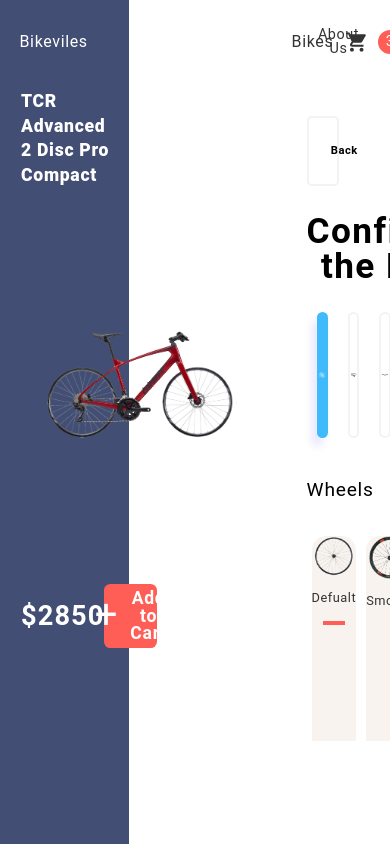
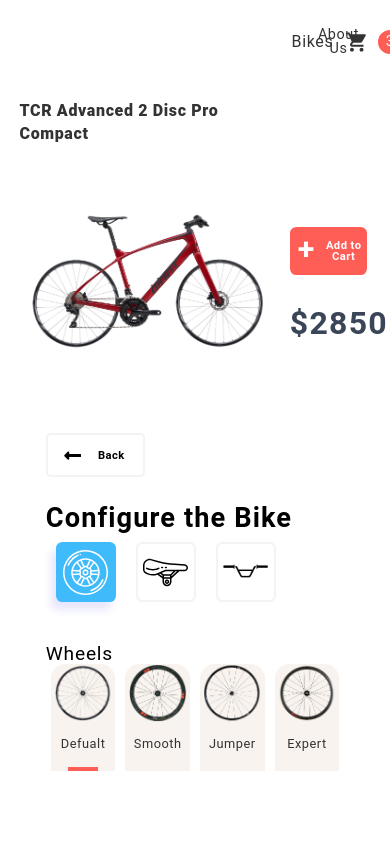
Before and after one commit to Ahmed-Zitouni/BikeStore, a React (Create React App) app: page /More-Info in a window 390 px wide. Built offline with nearby package versions, Linux system fonts and the light colour scheme.

Commit message:
Responive Design

```diff
--- a/src/App.js
+++ b/src/App.js
@@ -32,9 +32,9 @@
 
     <Route path="/More-Info" exact>
       <animated.div className = "LandingWrap">
+      <div></div>
         <NavBar colors= {2}/>
         <animated.div className = "MoreInfo" style={props}>
-          <div></div>
           <MoreInfo />
         </animated.div>
       </animated.div>
@@ -42,6 +42,7 @@
 
     <Route path="/Cart" exact>
       <animated.div className = "ChecKOutWrap">
+      <div></div>
         <NavBar colors= {1}/>
         <CheckOutPage />
       </animated.div>
--- a/src/App.scss
+++ b/src/App.scss
@@ -35,7 +35,7 @@
 	display: block;
 }
 #root {
-  height: 100%;
+
 }
 html, body {
   height: 100%;
@@ -73,18 +73,22 @@
 .LandingWrap {
   text-align: center;
   width: 100%;
-  height: 100%;
+  height: 100vh;
   background: white;
   position: relative;
   overflow-x: hidden;
   overflow-y: hidden;
-  display: grid;
-  grid-gap: 0px;
-  grid-template-columns: repeat(2, 1fr);
-  grid-template-rows: 10vh auto;
-  grid-template-areas:
-    "n n"
-    "m m";
+  flex-direction: column;
+  display: flex;
+  >div:nth-child(1) {
+    z-index: 3;
+    position: absolute;
+    width: 33%;
+    height: 100%;
+    background: $Main;
+    top: 0;
+    left: 0;
+  }
 }
 .App {
   text-align: center;
@@ -101,7 +105,6 @@
   display: flex;
   flex-direction: row;
   align-items: center;
-  margin: 0px 5rem;
   height: 10vh;
   z-index: 6;
   position: relative;
@@ -361,12 +364,12 @@
 }
 .MoreInfo {
   z-index: 3;
-  width: 100%;
+  width: 90%;
   height: 100%;
-  background: white;
   display: flex;
   flex-direction: row;
-  grid-area: m;
+  align-self: center;
+  /*
   >div:nth-child(1) {
     z-index: 1;
     position: absolute;
@@ -375,20 +378,21 @@
     background: $Main;
     top: 0;
   }
+  */
 }
 
 .BikeDiv {
-  width: 54%;
+  width: 61%;
   z-index: 1;
   height: 100%;
+  color: white;
   >div {
-    margin-left: 10%;
     display: flex;
     margin-top: 1rem;
     justify-content: flex-start;
-    color: white;
+    flex-direction: column;
   }
-  > div:nth-of-type(1) {
+  .BikeN {
     display: flex;
     flex-direction: row;
     align-items: center;
@@ -409,11 +413,10 @@
       font-size: 0.7rem;
     }
   }
-  > div:nth-of-type(2) {
+  .BikeI {
     margin-top: 2rem;
     height: 22rem;
-    width: 90%;
-    padding-left: 1rem;
+    width: 95%;
     position: relative;
     user-select: none;
     >img:nth-child(1) {
@@ -426,9 +429,11 @@
       height: 100%;
       object-fit: contain;
       position: absolute;
+      top: 0;
+      left: 0
     }
   }
-  > div:nth-of-type(3) {
+  .BikeP {
     height: 5rem;
     width: 100%;
     display: flex;
@@ -453,6 +458,7 @@
       align-content: center;
       justify-content: center;
       h1:nth-of-type(1) {
+        color: white;
         justify-self: center;
         align-self: center;
         font-size: 2.5rem;
@@ -461,6 +467,7 @@
         margin-bottom: 3px;
       }
       h1:nth-of-type(2) {
+        color: white;
         justify-self: center;
         align-self: center;
         font-weight: 700;
@@ -470,13 +477,12 @@
   }
 }
 .ConfigDiv {
-  width: 46%;
+  width: 39%;
   height: 100%;
   >div:nth-of-type(1) {
-    margin-left: 6rem;
     margin-top: 2rem;
-    height: 90%;
-    width: 70%;
+    height: 100%;
+    width: 100%;
     display: flex;
     flex-direction: column;
 
@@ -487,7 +493,7 @@
         display: flex;
         height: 100%;
         padding-left: 5%;
-        width: 18%;
+        width: 5rem;
         border-radius: 0.3rem;
         border: 2px solid #f4f2f4;
         cursor: pointer;
@@ -518,7 +524,6 @@
         }
       }
       >div:nth-of-type(2) {
-        height: 25%;
         display: flex;
         >div {
           cursor: pointer;
@@ -526,11 +531,12 @@
           margin: 10px 10px;
           border-radius: 0.4rem;
           background: white;
-          flex: 1;
           display: flex;
           align-items: center;
           justify-content: center;
           user-select: none;
+          width: 5rem;
+          height: 5rem;
           >img {
             user-select: none;
             height: 80%;
@@ -627,7 +633,15 @@
         display: flex;
         font-size: 0.75rem;
         font-weight: 700;
-        width: 80%;
+        width: 90%;
+        > a {
+          div {
+            display: flex;
+            align-items: center;
+            padding: 0px 5px;
+            justify-content: center;
+          }
+        }
         >a:nth-of-type(1) {
           cursor: pointer;
           border: 2px solid #f4f2f4;
@@ -646,7 +660,6 @@
           cursor: pointer;
           border: 2px solid $Secondary;
           margin: 10px 10px;
-          margin-right: 40px;
           border-radius: 0.4rem;
           background: $Secondary;
           width: 40%;
@@ -674,10 +687,15 @@
         height: 15rem;
         display: flex;
         margin-top: 1rem;
+        >div:nth-of-type(2) {
+          margin: 0px 8%;
+        }
         >div {
           border-radius: 0.9rem 0.9rem 0 0;
-          margin: 0px 7%;
-          width: 20%;
+          width: 28%;
+          display: flex;
+          flex-direction: column;
+          align-items: center;
           >img {
             height: 30%;
             width: 100%;
@@ -688,7 +706,7 @@
             justify-self: flex-start;
             font-size: 0.78rem;
             display: flex;
-            text-align: left;
+            text-align: center;
             margin-top: 1rem;
             line-height: 1.3;
             height: 25%;
@@ -712,7 +730,7 @@
               display: flex;
               align-items: center;
               justify-content: center;
-              margin-left: 1.2rem;
+              margin-left: 10%;
               border-radius: 15%;
               user-select: none;
               p {
@@ -730,6 +748,8 @@
   display: flex;
   flex-direction: row;
   height: 72vh;
+  width: 90%;
+  align-self: center;
 }
 .Landing {
     text-align: center;
@@ -756,7 +776,7 @@
 .LandingBike {
   grid-area: b;
   z-index: 5;
-  width: 100%;
+  width: 60%;
   padding-top: 4rem;
   display: flex;
   flex-direction: row;
@@ -767,10 +787,11 @@
 }
 .Landing-Text {
   padding-top: 5rem;
-  margin-left:6rem;
   display: flex;
   align-items: flex-start;
   flex-direction: column;
+  width: 40%;
+  div {
     >h1 {
       width: 100%;
       text-align: left;
@@ -786,9 +807,11 @@
       text-align: left;
       line-height: 1.8;
     }
+  }
     >a {
       margin-top: 2rem;
       margin-left: 2rem;
+      z-index: 3;
     }
     > a div {
       cursor: pointer;
@@ -853,6 +876,15 @@
   align-items: center;
   justify-content: center;
   position: relative;
+  >div:nth-of-type(1) {
+    z-index: 3;
+    position: absolute;
+    width: 40%;
+    height: 100%;
+    background: $Main;
+    top: 0;
+    right: 0;
+  }
 }
 .CheckOutPage {
   display: flex;
@@ -902,7 +934,7 @@
       height: 21px;
       width: 20px;
       background: #ff5e57;
-      font-size: 16px;
+      font-size: 14px;
       border-radius: 50%;
       display: flex;
       justify-content: center;
@@ -1069,11 +1101,11 @@
   }
 }
 .PriceDetails {
-  height: 15rem;
   display: flex;
   flex-direction: column;
-  margin-top: 2rem;
+  margin-top: 1rem;
   font-size: 15px;
+  font-weight: 700;
   >div:nth-of-type(1) {
     color: $Secondary;
     font-weight: 600;
@@ -1083,7 +1115,7 @@
   }
   >div:nth-of-type(4) {
     font-weight: 600;
-    font-size: 1.05rem;
+    font-size: 18px;
   }
   >div {
     display: flex;
@@ -1096,53 +1128,55 @@
   }
 }
 .CartItemF {
-  color: #888;
-  margin-top: 0.5rem;
+  color: #333;
+  margin-top: 0.8rem;
   display: flex;
   flex-direction: row;
-  height: 6rem;
+  height: 5.2rem;
   background: white;
-  border-radius: 3px;
+  border-radius: 7px;
   >img {
     width: 27%;
     object-fit: contain;
     margin: 0px 0.5rem;
     align-self: center;
+    height: 77%;
   }
   >div {
     flex: 1;
-    margin-top: 0.5rem;
+    margin-top: 0.9rem;
     >h1 {
-      font-size: 15px;
+      font-size: 14px;
       font-weight: 700;
       text-align: left;
       line-height: 1.2;
     }
     >p {
-      font-size: 15px;
+      font-size: 12px;
       text-align: left;
+      color: grey;
       margin-top: 0.5rem;
     }
   }
   >h2:nth-of-type(1) {
-    margin-top: 0.5rem;
+    margin-top: 0.9rem;
     width: 10%;
   }
   >h2:nth-of-type(2) {
-    margin-top: 0.5rem;
+    margin-top: 0.9rem;
     width: 12%;
     text-align: right;
     margin-right: 5px;
   }
   >svg {
     cursor: pointer;
-    margin: 0px 1%;
-    margin-top: 0.4rem;
+    margin: 0px 2%;
+    margin-top: 0.8rem;
   }
 }
 .OrderInfo {
-  margin-left: 12.1%;
-  width: 29.666667%;
+  padding-left: 5.1%;
+  width: 37.666667%;
   display: flex;
   flex-direction: column;
   z-index: 3;
@@ -1152,105 +1186,9 @@
     margin: 0 0 2px;
     text-transform: uppercase;
     border-bottom: 1px solid #ddd;
+    font-weight: 700;
   }
 }
-/*
-.Header {
-  height: 100vh;
-  width: 100vw;
-  position: relative;
-
-  background-image: url('https://s7d5.scene7.com/is/image/Specialized/gift-guide_PLP_CategoryHero_1440x450?$hybris-category-hero$');
-  >div {
-    position: absolute;
-    top:30%;
-    right: 10rem;
-    color: white;
-    width: 30%;
-    font-weight: 700;
-    font-size: 4rem;
-  }
-}
-.BikeGrid {
-  display: grid;
-  background: white;
-  grid-gap: 0px;
-  padding: 0px 10%;
-  padding-top: 4rem;
-  grid-template-columns: 12rem auto;
-  grid-template-rows: auto;
-  grid-template-areas:
-    "s d";
-}
-.SortBar {
-  grid-area: s;
-  >div {
-    height: 100%;
-    .Category:nth-of-type(1){
-      margin-top: 0px;
-    }
-    .Category{
-      display: flex;
-      align-items: flex-start;
-      justify-content: flex-start;
-      width: 100%;
-      flex-direction: column;
-      margin-top: 1rem;
-
-      h1 {
-        border-bottom: 2px solid #f4f2f4;
-        width: 100%;
-        text-align: left;
-        font-size: 1.4rem;
-        font-weight: 700;
-        line-height: 1.2;
-      }
-      input {
-        height: 1.2rem;
-        width: 1.2rem;
-      }
-      >div:nth-of-type(1){
-        margin-top: 1rem;
-      }
-      >div{
-        display: flex;
-        align-items: center;
-        justify-content: center;
-        height: 2rem;
-      }
-    }
-  }
-}
-
-.MainGrid {
-  grid-area: d;
-  display: grid;
-  grid-gap: 40px;
-  grid-template-columns: repeat(3, 1fr);
-  grid-auto-rows: 290px;
-  margin-right: 4rem;
-   div {
-    background: white;
-    >img {
-      transition: transform .2s ease-in-out 0s;
-      width: 100%;
-      height: auto;
-      border: 0;
-      vertical-align: middle;
-    }
-    >h1 {
-      font-size: 1.1rem;
-      margin-top: 0.8rem;
-      font-weight: 600;
-    }
-    >p {
-      margin-top: 0.7rem;
-      font-size: 1.1rem;
-      color: grey;
-    }
-  }
-}
-*/
 .ScollListInner{
   width: 100%;
   height: 100%;
@@ -1260,3 +1198,327 @@
   will-change: transform;
   user-select: none;
 }
+@media only screen and (max-width: 1200px) {
+  .Landing-Text {
+  }
+  .Landing-Text > a {
+
+  }
+}
+@media only screen and (max-width: 1000px) {
+  .Landing-Text {
+    >a {
+      margin-left: 0px;
+    }
+    >div{
+      >h1 {
+        font-size: 2.3rem;
+      }
+      >p {
+        width: 100%;
+        font-size: 0.9rem;
+        margin-top: 1.5rem;
+        line-height: 1.5;
+      }
+    }
+  }
+  .LandingBike {
+    margin-left: 5%;
+  }
+}
+@media only screen and (max-width: 1090px) {
+
+  .CartItemF {
+    align-items: center;
+    font-size: 13px;
+    >img {
+      width: 20%;
+    }
+    >h2:nth-of-type(1) {
+      margin-top: 0px;
+    }
+    >h2:nth-of-type(2) {
+      margin-top: 0px;
+    }
+    >svg {
+      margin-top: 0px;
+    }
+    >div {
+      margin-top: 0px;
+      >h1 {
+        font-size: 13px;
+      }
+      >p {
+        font-size: 11px;
+      }
+    }
+  }
+  .ConfigDiv > div:nth-of-type(1) > div:nth-of-type(2) > div:nth-of-type(1) {
+    font-size: 1.7rem;
+  }
+  .BikeDiv > div:nth-of-type(3) {
+    >h1 {
+      font-size: 1.4rem;
+    }
+    >div h1:nth-of-type(2) {
+      font-size: 0.9rem;
+    }
+  }
+  .BikeDiv .BikeN > h1 {
+    font-size: 0.95rem;
+  }
+  .BikeDiv .BikeP {
+    > div {
+      height: 70%;
+      h1:nth-of-type(1) {
+        font-size: 2rem;
+      }
+      h1:nth-of-type(2) {
+        font-size: 0.85rem;
+      }
+    }
+    >h1 {
+      font-size: 1.4rem;
+      margin-right: 10px;
+    }
+  }
+  .ConfigDiv > div:nth-of-type(1) > div:nth-of-type(2) > div:nth-of-type(4) {
+    height: 30%;
+  }
+  .CartAdded > div:nth-of-type(1) > .CartAdded-MainText > div:nth-of-type(1) {
+    font-size: 1.7rem;
+  }
+}
+
+@media only screen and (max-width: 830px) {
+  .CheckOutPage > div {
+    flex-direction: column-reverse;
+  }
+  .CartAdded > div:nth-of-type(1) > .CartAdded-MainText > .CartAdded-buttons {
+    width: 100%;
+  }
+  .ConfigDiv > div:nth-of-type(1) > div:nth-of-type(2) > div:nth-of-type(4) {
+    height: 25%;
+  }
+  .BikeDiv .BikeN > h1 {
+    font-size: 0.8rem;
+  }
+  .BikeDiv .BikeP {
+    > div {
+      height: 60%;
+      h1:nth-of-type(1) {
+        font-size: 1.6rem;
+        margin-right: 0.3rem;
+      }
+      h1:nth-of-type(2) {
+        font-size: 0.75rem;
+      }
+    }
+    >h1 {
+      font-size: 1.2rem;
+      margin-right: 5px;
+    }
+  }
+  .ConfigDiv {
+    align-self: center;
+    >div:nth-of-type(1) > div:nth-of-type(2) > div:nth-of-type(2) {
+
+      >div {
+        width: 4.3rem;
+        height: 4.3rem;
+      }
+    }
+  }
+  .ChecKOutWrap > div:nth-of-type(1) {
+    background: transparent;
+  }
+  .PaymentInfo {
+    width: 100%;
+  }
+  .OrderInfo {
+    width: 100%;
+    padding-left: 0px;
+  }
+  .PriceDetails {
+    color: #333;
+    margin-bottom: 5rem;
+  }
+  .CartItemF {
+    align-items: center;
+    font-size: 15px;
+    >img {
+      width: 20%;
+    }
+    >div {
+      margin-top: 0px;
+      >h1 {
+        font-size: 16px;
+      }
+      >p {
+        font-size: 15px;
+      }
+    }
+  }
+}
+
+
+@media only screen and (max-width: 700px) {
+  @keyframes fadein {
+    from { opacity: 0; }
+    to   { opacity: 1; }
+  }
+  .Landing {
+    width: 99%;
+  }
+  .LandingMid {
+    flex-direction: column;
+    align-items: center;
+    height: unset;
+    opacity: 1;
+    animation: fadein 0.5s linear;
+  }
+  .LandingBike-Wrap > div:nth-child(1) {
+    background: transparent;
+  }
+  .Navbar > div {
+    color: #333;
+  }
+  .Landing-Text {
+  justify-content: center;
+  width: 100%;
+  flex-direction: row;
+    >div{
+      margin-right: 10%;
+      width: 55%;
+      >h1 {
+        width: 100%;
+      }
+      >p {
+        width: 85%;
+        font-size: 0.85rem;
+        margin-top: 1.5rem;
+        line-height: 1.7;
+      }
+    }
+    >a {
+      align-self: flex-end;
+      width: 25%;
+      margin-bottom: 5%;
+      >div {
+        height: 3rem;
+        width: 100%;
+        >h2 {
+          font-size: 0.9rem;
+        }
+      }
+    }
+  }
+  .LandingBike {
+    width: 100%;
+    margin-left: 0px;
+  }
+  .MoreInfo {
+    flex-direction: column;
+  }
+  .LandingWrap {
+    height: unset;
+  }
+  .LandingWrap > div:nth-child(1) {
+    background: transparent;
+  }
+  .BikeDiv {
+    color: #333;
+    display: flex;
+    flex-direction: row;
+    width: 100%;
+    >div {
+      display: flex;
+      margin-top: 1rem;
+      justify-content: flex-start;
+      flex-direction: column;
+      width: 77%;
+    }
+    .BikeN {
+      display: flex;
+      flex-direction: row;
+      align-items: center;
+      justify-content: flex-start;
+      height: unset;
+      width: unset;
+    }
+    .BikeI {
+      margin-top: 1rem;
+      height: 15rem;
+      width: 95%;
+      position: relative;
+      -webkit-user-select: none;
+      user-select: none;
+    }
+    .BikeP {
+      height: 100%;
+      width: 100%;
+      display: flex;
+      flex-direction: column-reverse;
+      align-items: center;
+      width: 22%;
+      align-self: center;
+      margin-top: 5rem;
+      h1 {
+        text-align: center;
+        align-self: flex-start;
+        font-weight: 700;
+        font-size: 2rem;
+        color: #3a4558;
+      }
+      >div {
+        width: 100%;
+        height: 3rem;
+        margin-right: 0px;
+        margin-bottom: 2rem;
+      }
+      >div h1:nth-of-type(1){
+        font-size: 1.9rem;
+        margin-left: 0.5rem;
+      }
+      >div h1:nth-of-type(2) {
+        font-size: 0.7rem;
+      }
+    }
+  }
+  .ConfigDiv {
+    width: 85%;
+    align-self: center;
+    margin-bottom: 4rem;
+    >div:nth-of-type(1) {
+      margin-top: 2rem;
+      height: 100%;
+      width: 100%;
+      display: flex;
+      flex-direction: column;
+      >div:nth-of-type(1) {
+        height: 2.5rem;
+      }
+      >div:nth-of-type(2) > div:nth-of-type(2) > div {
+        width: 3.5rem;
+        height: 3.5rem;
+      }
+    }
+  }
+  .CartAdded {
+    width: 100%;
+    justify-content: center;
+    display: flex;
+    >div:nth-of-type(1) {
+      margin-left: 0px;
+    }
+  }
+  .CartAdded > div:nth-of-type(1) > .CartAdded-MainText > .CartAdded-SecText > h2 {
+    font-size: 1.1rem;
+  }
+  .CartAdded > div:nth-of-type(1) > .CartAdded-MainText > .CartAdded-buttons > a:nth-of-type(2) {
+    margin-right: 20%;
+  }
+  .BikeDiv .BikeN > h1 {
+    font-size: 1rem;
+  }
+}
--- a/src/components/LandingPage.js
+++ b/src/components/LandingPage.js
@@ -12,7 +12,7 @@
         <>
         <div className = "LandingBike-Wrap"> <div></div> </div>
         <animated.div className = "Landing">
-            <NavBar Colors = {"1"} />
+            <NavBar colors = {1} />
             <div className="LandingMid">
                 <LandingText />
                 <LandingBike/>
--- a/src/components/LandingText.js
+++ b/src/components/LandingText.js
@@ -9,12 +9,13 @@
 
     return (
         <div className="Landing-Text">
-            <h1>S-Work Demo 8</h1>
+            <div>
+                <h1>S-Work Demo-8</h1>
                 <p>What is Lorem Ipsum Lorem Ipsum is simply
                     dummy text of the printing and typesetting
                     industry Lorem Ipsum has</p>
+            </div>
             <Link to = '/More-Info'>
-
                 <div onClick={() => console.log('Done')}>
                     <h2>Custimize</h2>
                 </div>
--- a/src/components/MoreInfoConfig.js
+++ b/src/components/MoreInfoConfig.js
@@ -90,7 +90,6 @@
                   <div style = {selectedPart == "Wheel" ? PartSelected : null} onClick={() => PartSelect("Wheel")}><img style = {selectedPart == "Wheel" ? PartSelectedImg : null} src={WheelOff}/></div>
                   <div style = {selectedPart == "Saddle" ? PartSelected : null} onClick={() => PartSelect("Saddle")}><img style = {selectedPart == "Saddle" ? PartSelectedImg : null} src={SaddleOff}/></div>
                   <div style = {selectedPart == "Handle" ? PartSelected : null} onClick={() => PartSelect("Handle")}><img style = {selectedPart == "Handle" ? PartSelectedImg : null} src={HandleOff}/></div>
-                  <div><img src={SaddleOff} alt="triangle with all three sides equal"/></div>
                 </div>
                 <div>
                   <h2>Wheels</h2>
--- a/src/components/MoreInfoMain.js
+++ b/src/components/MoreInfoMain.js
@@ -69,16 +69,18 @@
     return (
         <div className="BikeDiv">
             <div>
+                <div className = "BikeN">
                     <h1>{BikeInfo.Name}</h1>
                 </div>
-            <div>
+                <div className = "BikeI">
                     <img src = {BikeIds[BikeSelected]}/>
                     <img src = {Wheels[WheelSelected]}/>
                     <img src = {Saddles[SaddleSelected]}/>
                     <img src = {Handles[HandleSelected]}/>
                 </div>
+            </div>
             {props.stage[0] === 1 &&
-                <div>
+            <div className = "BikeP">
                 <h1>$2850</h1>
                 <div onClick= {AddCart}>
                     <h1>+</h1>
--- a/src/components/NavBar.js
+++ b/src/components/NavBar.js
@@ -10,8 +10,7 @@
     const Items = Bikes.Cart
     const Display = Bikes.Display
     let IsCartOpen = Bikes.Display.CartOpen
-    const Colors = props.Colors
-
+    const Colors = props.colors
     const NormalColor = {
         color: 'white'
     }
--- a/src/context/BikeContext.js
+++ b/src/context/BikeContext.js
@@ -1,5 +1,5 @@
 import React, {useState, createContext} from 'react'
-import Bike1All from '../Icons/Bike2All.png'
+import Bike1All from '../Icons/Bike1All.png'
 
 const BikeContext = createContext();
 const BikeContextProvider = (props) => {
```
Also changed, not shown: src/components/AddToCart.js (+7 -8 lines), src/components/CheckOutPage.js (+78 -17 lines). Lines whose indentation alone changed are shown as unchanged.
